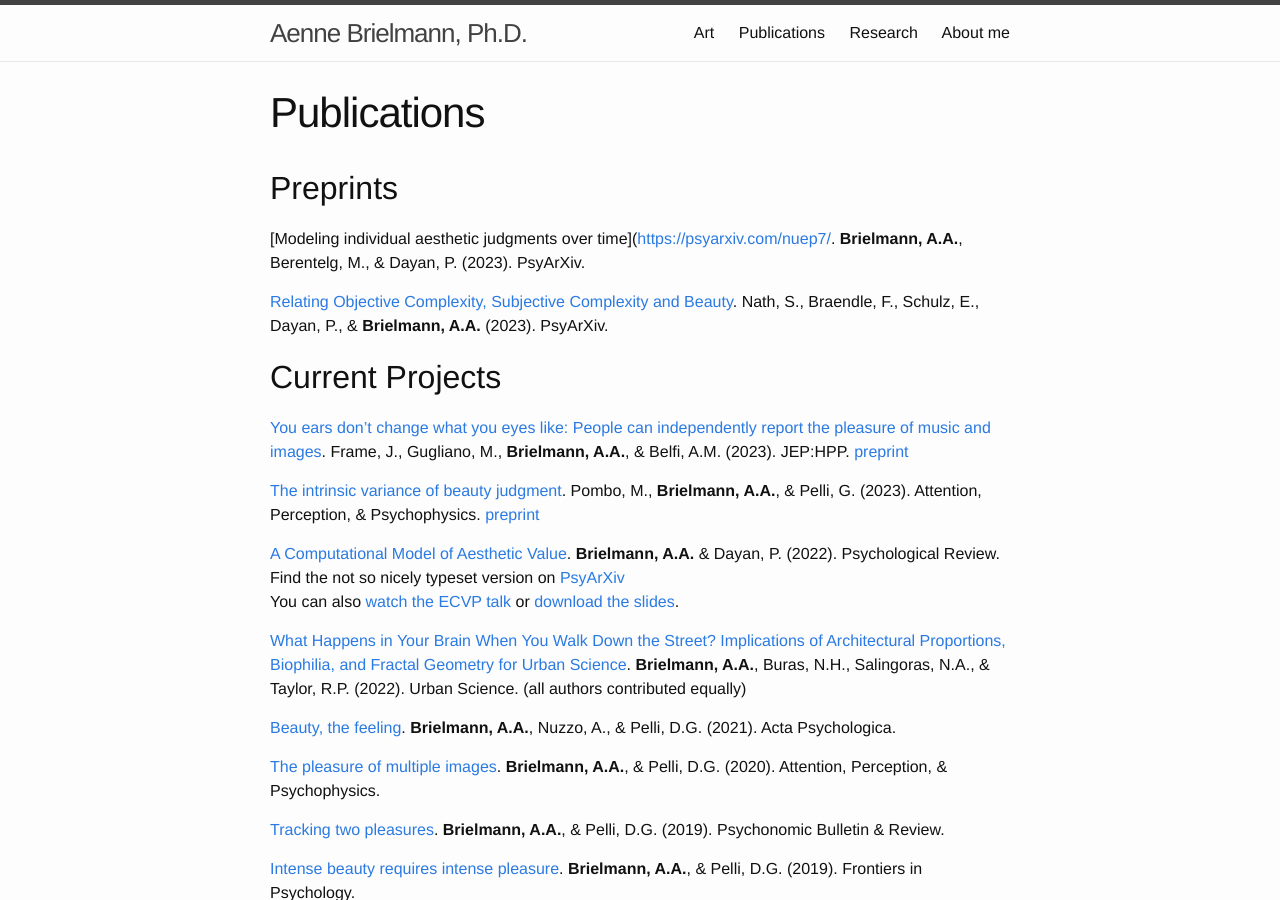
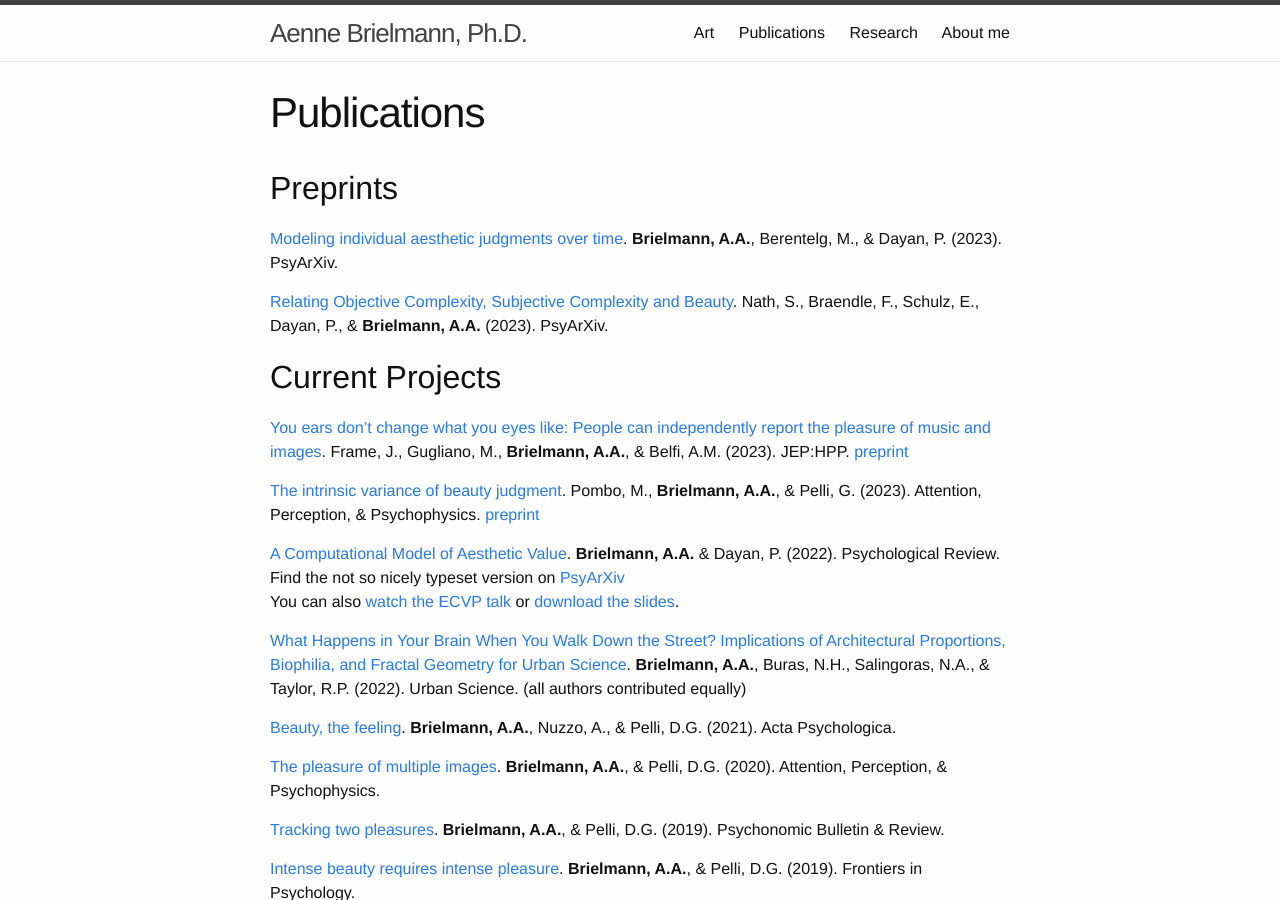
Before and after one commit to aenneb/aenneb.github.io, a Jekyll site: the page built from publications.md, in a window 1280 px wide and 900 px high. Built offline with Jekyll 4.4.1, drawn with Linux system fonts in a browser that asks for light colours; some of the changed lines change nothing that is shown.

Commit message:
Update publications.md

```diff
--- a/publications.md
+++ b/publications.md
@@ -5,7 +5,7 @@
 ---
 
 ## Preprints
-[Modeling individual aesthetic judgments over time]([https://psyarxiv.com/nuep7/](https://osf.io/preprints/psyarxiv/b8rg5/). **Brielmann, A.A.**, Berentelg, M., & Dayan, P. (2023). PsyArXiv.
+[Modeling individual aesthetic judgments over time](https://osf.io/preprints/psyarxiv/b8rg5/). **Brielmann, A.A.**, Berentelg, M., & Dayan, P. (2023). PsyArXiv.
 
 [Relating Objective Complexity, Subjective Complexity and Beauty](https://psyarxiv.com/nuep7/). Nath, S., Braendle, F., Schulz, E., Dayan, P., & **Brielmann, A.A.** (2023). PsyArXiv.
 
```
